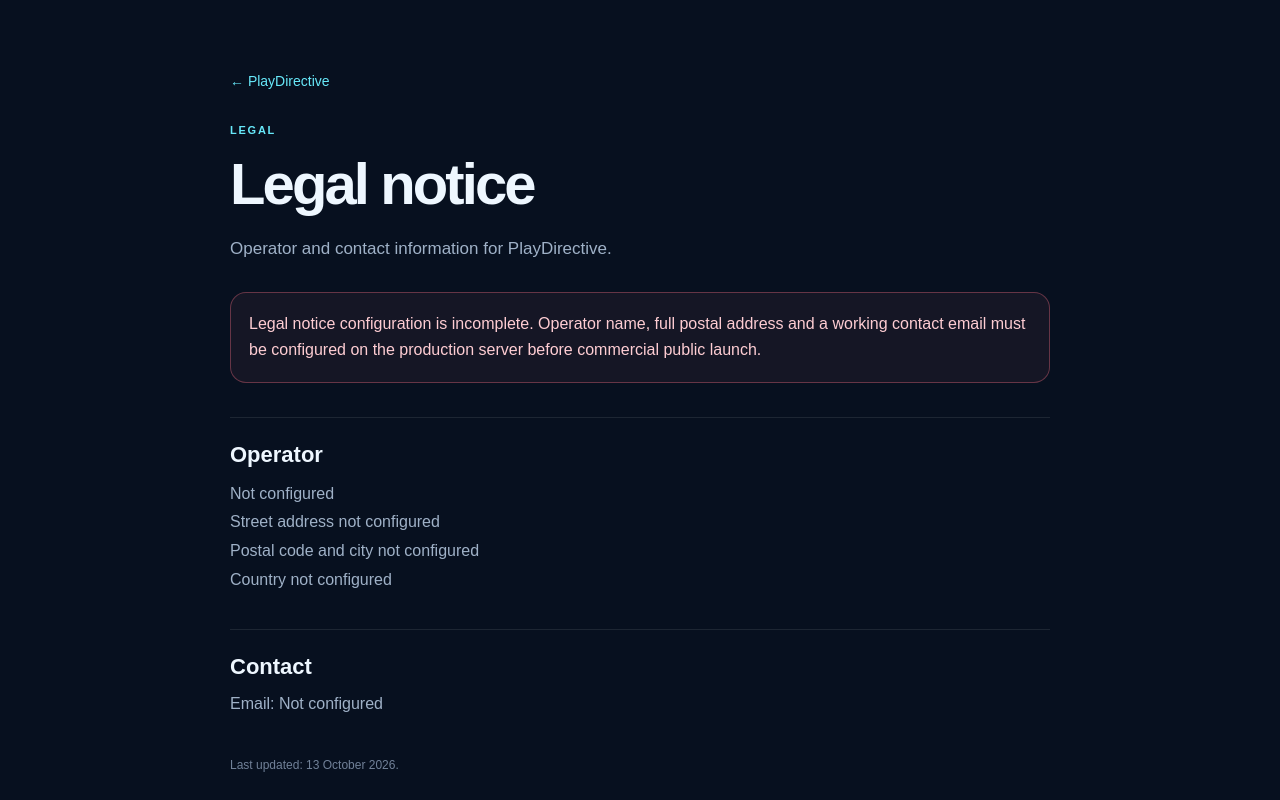
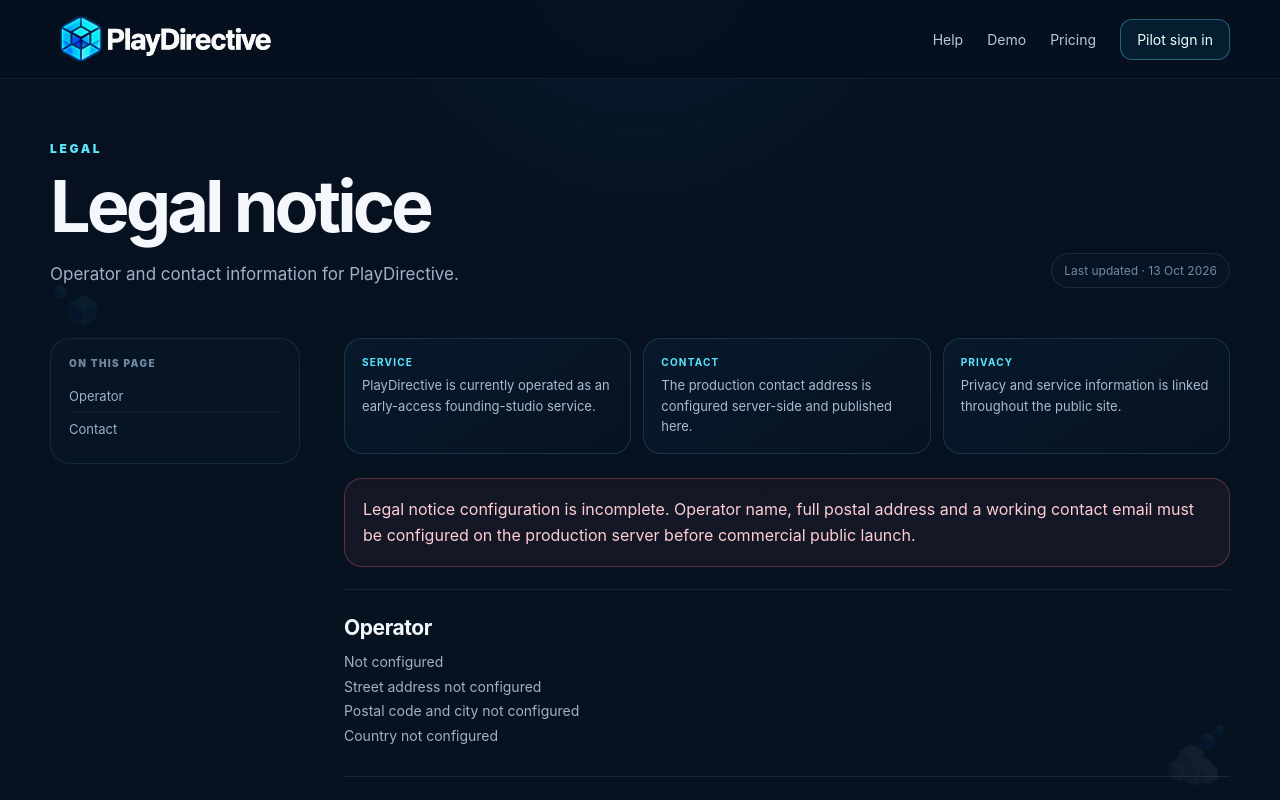
Before and after one commit to danielwauer-maker/roblox-decision-engine, a Next.js app in the folder apps/web/: page /legal in a window 1280 px wide. Shown: the top 800 px of the page. Built offline with nearby package versions, Linux system fonts and the light colour scheme.

Commit message:
Polish PlayDirective legal notice page

```diff
--- a/apps/web/app/legal/page.tsx
+++ b/apps/web/app/legal/page.tsx
@@ -1,4 +1,5 @@
 import type { Metadata } from "next";
+import { LegalBody, LegalSection, LegalShell } from "../_components/legal-shell";
 
 export const metadata: Metadata = {
   title: "Legal notice",
@@ -20,46 +21,43 @@ export default function LegalPage() {
   const additional = value("LEGAL_ADDITIONAL_DETAILS");
   const complete = Boolean(operator && street && postalCity && country && email);
 
+  const toc = [
+    { id: "operator", label: "Operator" },
+    { id: "contact", label: "Contact" },
+    ...(additional ? [{ id: "additional", label: "Additional information" }] : []),
+  ];
+
   return (
-    <main style={{ minHeight: "100vh", background: "#07101f", color: "#eef7ff", fontFamily: "Arial, sans-serif" }}>
-      <section style={{ maxWidth: 820, margin: "0 auto", padding: "72px clamp(20px,5vw,24px) 90px" }}>
-        <a href="/" style={{ color: "#67e8f9", textDecoration: "none", fontSize: 14 }}>← PlayDirective</a>
-        <div style={{ marginTop: 34, color: "#67e8f9", fontSize: 11, fontWeight: 800, letterSpacing: ".16em", textTransform: "uppercase" }}>Legal</div>
-        <h1 style={{ margin: "14px 0 0", fontSize: "clamp(40px,8vw,58px)", letterSpacing: "-.05em" }}>Legal notice</h1>
-        <p style={{ color: "#9fb1c7", lineHeight: 1.75, fontSize: 17 }}>Operator and contact information for PlayDirective.</p>
-
+    <LegalShell eyebrow="Legal" title="Legal notice" intro="Operator and contact information for PlayDirective." updated="Last updated · 13 Oct 2026">
+      <LegalBody
+        toc={toc}
+        highlights={[
+          { label: "Service", text: "PlayDirective is currently operated as an early-access founding-studio service." },
+          { label: "Contact", text: "The production contact address is configured server-side and published here." },
+          { label: "Privacy", text: "Privacy and service information is linked throughout the public site." },
+        ]}
+      >
         {!complete && (
-          <div style={{ marginTop: 28, border: "1px solid rgba(251,113,133,.35)", background: "rgba(251,113,133,.06)", color: "#fecdd3", borderRadius: 16, padding: 18, lineHeight: 1.65 }}>
-            Legal notice configuration is incomplete. Operator name, full postal address and a working contact email must be configured on the production server before commercial public launch.
-          </div>
+          <div className="notice">Legal notice configuration is incomplete. Operator name, full postal address and a working contact email must be configured on the production server before commercial public launch.</div>
         )}
 
-        <section style={{ marginTop: 34, borderTop: "1px solid rgba(255,255,255,.09)", paddingTop: 24 }}>
-          <h2 style={{ margin: 0, fontSize: 22 }}>Operator</h2>
-          <div style={{ marginTop: 12, color: "#9fb1c7", lineHeight: 1.8 }}>
-            <div>{operator || "Not configured"}</div>
-            <div>{street || "Street address not configured"}</div>
-            <div>{postalCity || "Postal code and city not configured"}</div>
-            <div>{country || "Country not configured"}</div>
-          </div>
-        </section>
+        <LegalSection id="operator" title="Operator">
+          <div>{operator || "Not configured"}</div>
+          <div>{street || "Street address not configured"}</div>
+          <div>{postalCity || "Postal code and city not configured"}</div>
+          <div>{country || "Country not configured"}</div>
+        </LegalSection>
 
-        <section style={{ marginTop: 34, borderTop: "1px solid rgba(255,255,255,.09)", paddingTop: 24 }}>
-          <h2 style={{ margin: 0, fontSize: 22 }}>Contact</h2>
-          <p style={{ margin: "10px 0 0", color: "#9fb1c7", lineHeight: 1.75 }}>
-            Email: {email ? <a href={`mailto:${email}`} style={{ color: "#67e8f9" }}>{email}</a> : "Not configured"}
-          </p>
-        </section>
+        <LegalSection id="contact" title="Contact">
+          Email: {email ? <a href={`mailto:${email}`} style={{ color: "#59e6ff" }}>{email}</a> : "Not configured"}
+        </LegalSection>
 
         {additional && (
-          <section style={{ marginTop: 34, borderTop: "1px solid rgba(255,255,255,.09)", paddingTop: 24 }}>
-            <h2 style={{ margin: 0, fontSize: 22 }}>Additional information</h2>
-            <p style={{ margin: "10px 0 0", color: "#9fb1c7", lineHeight: 1.75, whiteSpace: "pre-line" }}>{additional}</p>
-          </section>
+          <LegalSection id="additional" title="Additional information">
+            <div style={{ whiteSpace: "pre-line" }}>{additional}</div>
+          </LegalSection>
         )}
-
-        <p style={{ marginTop: 38, color: "#718198", fontSize: 12, lineHeight: 1.6 }}>Last updated: 13 October 2026.</p>
-      </section>
-    </main>
+      </LegalBody>
+    </LegalShell>
   );
 }
```
